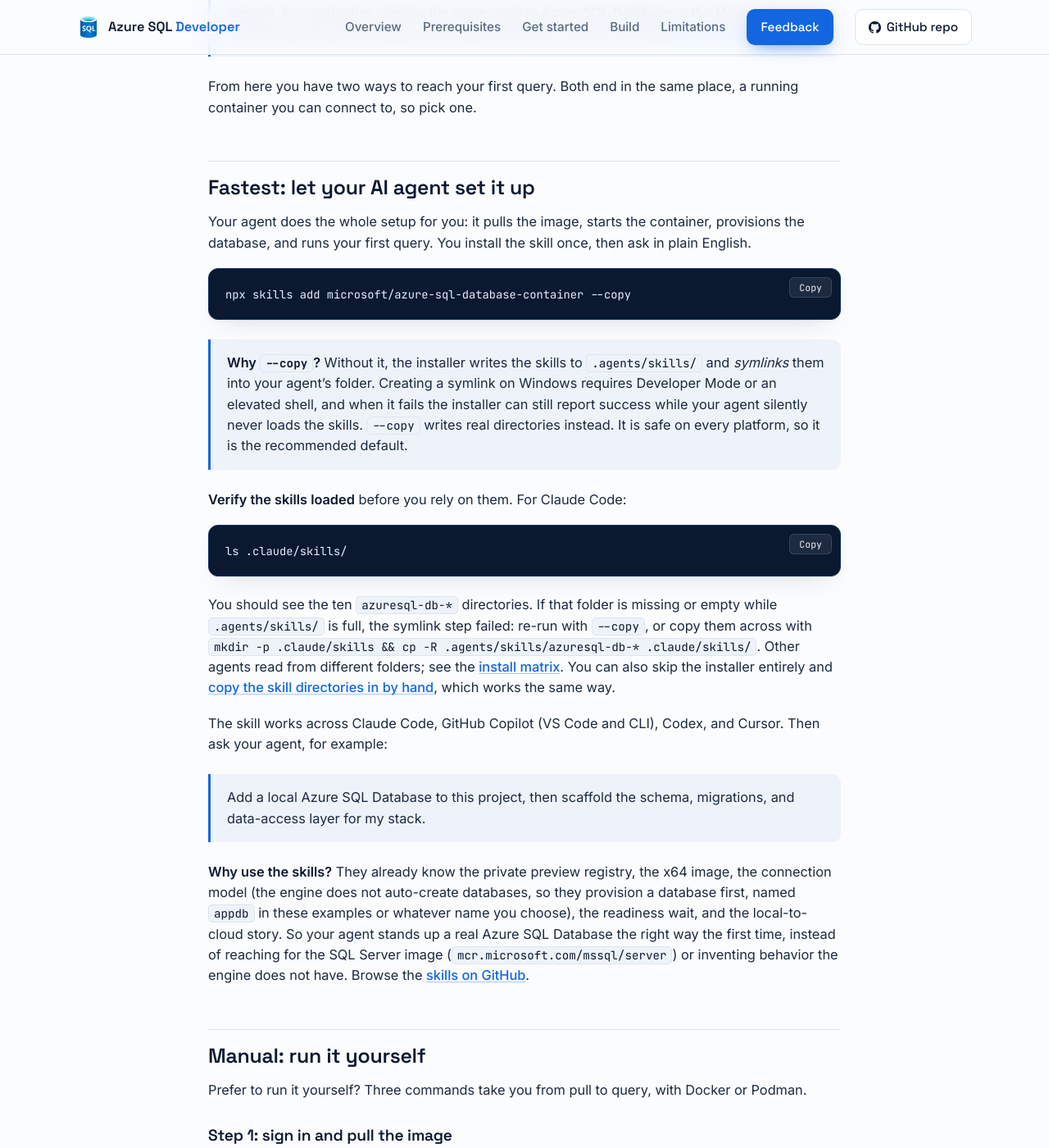
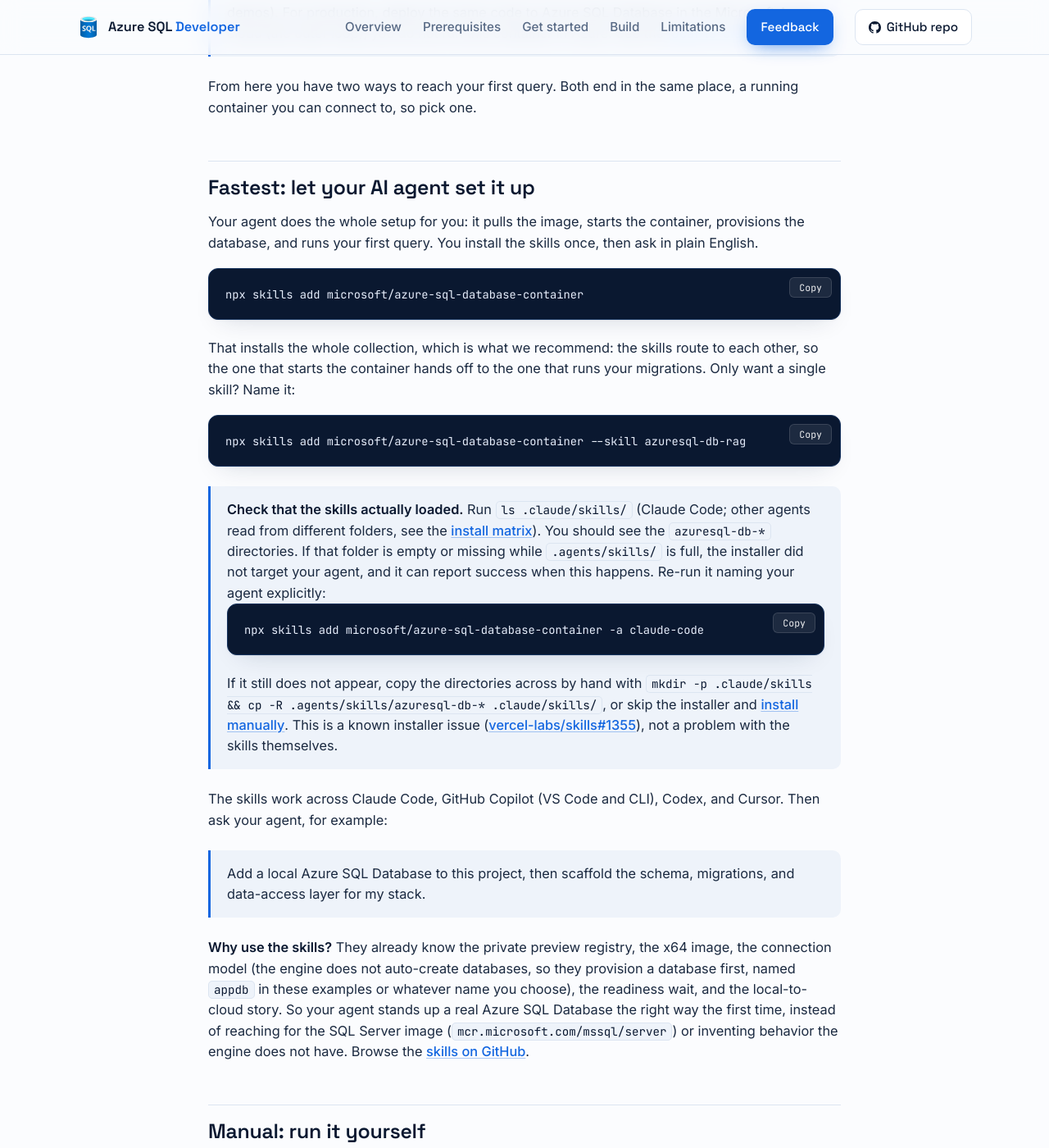
Before and after one commit to microsoft/azure-sql-database-container, a Jekyll site: the page built from docs/getting-started.md, in a window 1280 px wide and 1400 px high, scrolled down 1216 px. Shown: the whole window at 82% size. Built offline with Jekyll 4.4.1, drawn with Linux system fonts in a browser that asks for light colours.

Commit message:
Correct the install guidance: drop --copy, verify instead (#84)
The previous guidance was wrong, and it was wrong about the mechanism.

I claimed npx skills add fails on Windows because creating a symlink there needs
Developer Mode, and that --copy was the fix. Reading the shipped CLI (skills
1.5.17) refutes all of it:

- It uses junctions on win32, not directory symlinks. Junctions need no elevation
  and no Developer Mode, so the permission story does not apply.
- When a symlink does fail, it automatically copies the real files in, so the
  skills still load.
- It prints "Symlinks failed for: ... Files were copied instead."

So --copy addressed a failure that does not happen for the stated reason. It is
also not sticky: skills update reverts copied skills to symlinks
(vercel-labs/skills#1199), and #851 has users reporting --copy failing too. No
other vendor ships the flag, which should have been the tell.

The reported failure is real, but its cause is different and it is not
Windows-specific: installSkillForAgent can return success while skipping the
agent entirely, writing only .agents/skills/ and nothing to .claude/skills/,
which is the only place Claude Code reads from (#744, #1355, #1412).

So the docs now say what is true regardless of root cause: run the standard
command, check that the skills actually loaded, and if the agent's folder is
empty, name the agent explicitly with -a claude-code. Also adds the
single-skill install command, which was missing.

install-check.sh now tests the three documented paths (default, -a claude-code,
--skill) and asserts SKILL.md is readable through .claude/skills in each.

````diff
--- a/docs/getting-started.md
+++ b/docs/getting-started.md
@@ -35,23 +35,27 @@
 
 ## Fastest: let your AI agent set it up
 
-Your agent does the whole setup for you: it pulls the image, starts the container, provisions the database, and runs your first query. You install the skill once, then ask in plain English.
+Your agent does the whole setup for you: it pulls the image, starts the container, provisions the database, and runs your first query. You install the skills once, then ask in plain English.
 
 ```bash
-npx skills add microsoft/azure-sql-database-container --copy
+npx skills add microsoft/azure-sql-database-container
 ```
 
-> **Why `--copy`?** Without it, the installer writes the skills to `.agents/skills/` and *symlinks* them into your agent's folder. Creating a symlink on Windows requires Developer Mode or an elevated shell, and when it fails the installer can still report success while your agent silently never loads the skills. `--copy` writes real directories instead. It is safe on every platform, so it is the recommended default.
-
-**Verify the skills loaded** before you rely on them. For Claude Code:
+That installs the whole collection, which is what we recommend: the skills route to each other, so the one that starts the container hands off to the one that runs your migrations. Only want a single skill? Name it:
 
 ```bash
-ls .claude/skills/
+npx skills add microsoft/azure-sql-database-container --skill azuresql-db-rag
 ```
 
-You should see the ten `azuresql-db-*` directories. If that folder is missing or empty while `.agents/skills/` is full, the symlink step failed: re-run with `--copy`, or copy them across with `mkdir -p .claude/skills && cp -R .agents/skills/azuresql-db-* .claude/skills/`. Other agents read from different folders; see the [install matrix](https://github.com/microsoft/azure-sql-database-container/tree/main/skills#install-matrix). You can also skip the installer entirely and [copy the skill directories in by hand](https://github.com/microsoft/azure-sql-database-container/tree/main/skills#manual-install), which works the same way.
+> **Check that the skills actually loaded.** Run `ls .claude/skills/` (Claude Code; other agents read from different folders, see the [install matrix](https://github.com/microsoft/azure-sql-database-container/tree/main/skills#install-matrix)). You should see the `azuresql-db-*` directories. If that folder is empty or missing while `.agents/skills/` is full, the installer did not target your agent, and it can report success when this happens. Re-run it naming your agent explicitly:
+>
+> ```bash
+> npx skills add microsoft/azure-sql-database-container -a claude-code
+> ```
+>
+> If it still does not appear, copy the directories across by hand with `mkdir -p .claude/skills && cp -R .agents/skills/azuresql-db-* .claude/skills/`, or skip the installer and [install manually](https://github.com/microsoft/azure-sql-database-container/tree/main/skills#manual-install). This is a known installer issue ([vercel-labs/skills#1355](https://github.com/vercel-labs/skills/issues/1355)), not a problem with the skills themselves.
 
-The skill works across Claude Code, GitHub Copilot (VS Code and CLI), Codex, and Cursor. Then ask your agent, for example:
+The skills work across Claude Code, GitHub Copilot (VS Code and CLI), Codex, and Cursor. Then ask your agent, for example:
 
 > Add a local Azure SQL Database to this project, then scaffold the schema, migrations, and data-access layer for my stack.
 
--- a/docs/index.html
+++ b/docs/index.html
@@ -237,8 +237,8 @@
     <div class="skill">
       <p class="skill-line">Install the agent skills once. They work across Claude Code, GitHub Copilot, Codex, and Cursor, then you just ask your agent in plain English.</p>
       <div class="skill-cmd">
-        <code><span class="cmd-p">$</span> npx skills add microsoft/azure-sql-database-container --copy</code>
-        <button class="copy-btn" type="button" data-copy-text="npx skills add microsoft/azure-sql-database-container --copy"><span class="copy-label">Copy</span></button>
+        <code><span class="cmd-p">$</span> npx skills add microsoft/azure-sql-database-container</code>
+        <button class="copy-btn" type="button" data-copy-text="npx skills add microsoft/azure-sql-database-container"><span class="copy-label">Copy</span></button>
       </div>
       <div class="skill-links">
         <a class="skill-link" href="{{ site.repo }}/tree/main/skills" rel="noopener">Browse on GitHub &rarr;</a>
--- a/docs/llms.txt
+++ b/docs/llms.txt
@@ -29,4 +29,4 @@
 
 ## Optional
 - [Repository](https://github.com/microsoft/azure-sql-database-container)
-- [Install the container agent skills](https://github.com/microsoft/azure-sql-database-container/tree/main/skills): npx skills add microsoft/azure-sql-database-container --copy
+- [Install the container agent skills](https://github.com/microsoft/azure-sql-database-container/tree/main/skills): npx skills add microsoft/azure-sql-database-container
````
Also changed, not shown: AGENTS.md (+2 -2 lines), docs/prerequisites.md (+2 -4 lines), skills/README.md.
